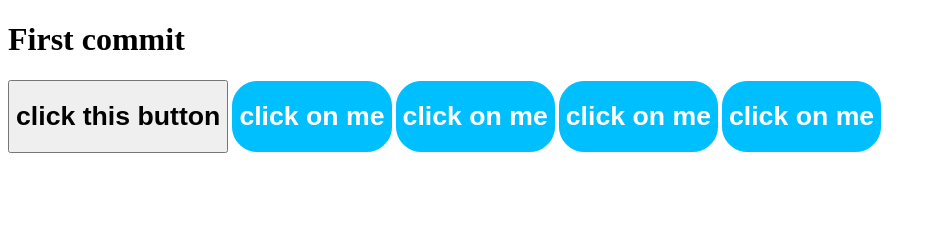
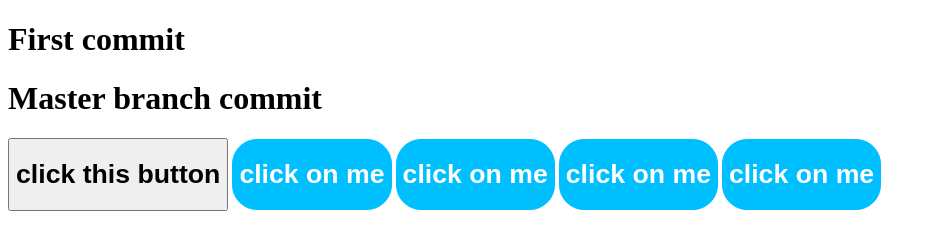
Before and after one commit to LeslieZhu007/vue-demo, a website: page index.html in a window 1280 px wide. Shown: the whole page, without its empty margins (0-936 px from the left). Drawn offline with nearby package versions, Linux system fonts and the light colour scheme.

Commit message:
Master branch commit

```diff
--- a/index.html
+++ b/index.html
@@ -8,6 +8,7 @@
 <body>
   <div id="app">
       <h1>First commit</h1>
+      <h1>Master branch commit</h1>
     <button><h1>click this button</h1></button>
       <el-button></el-button>
       <el-button></el-button>
```
